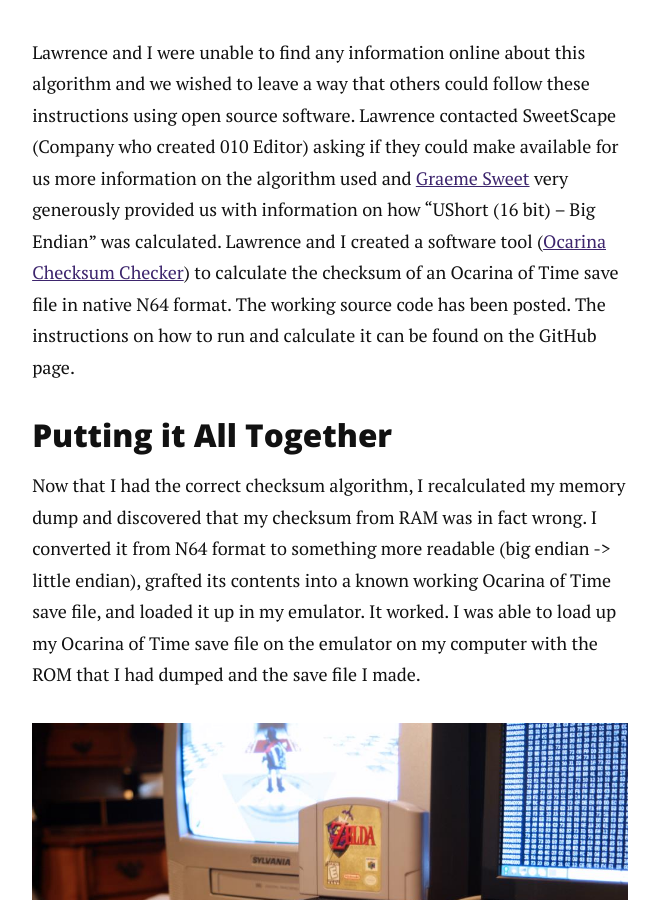
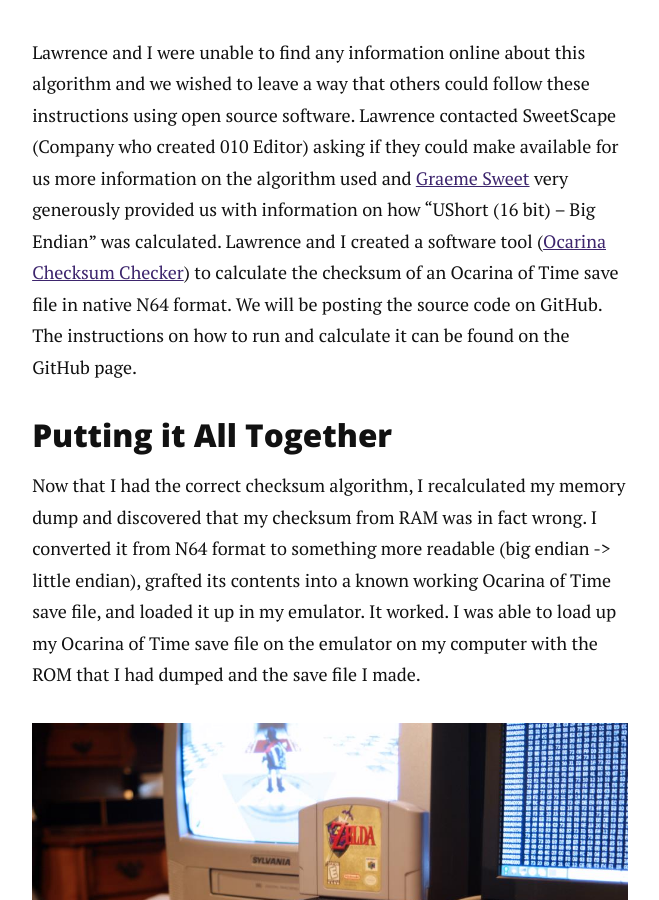
Before and after one commit to aav7fl/website-legacy, a Jekyll site: the page built from _posts/2015-04-11-transferring-n64-saves.md, in a window 1280 px wide and 900 px high, scrolled down 8666 px. Shown: the whole window, without its empty margins (310-969 px from the left). Built offline with Jekyll 4.4.1, drawn with Linux system fonts in a browser that asks for light colours; nearby versions of some CDN libraries; Markdown is read by kramdown in place of the engine named in the settings; comment, search, counter and statistics services are not loaded; some of the changed text lies outside the part shown.

Commit message:
Revert "Update 2015-04-11-transferring-n64-saves.md"
This reverts commit 579fc8c15d0bf6713625adf89e4c5b975236c020.

```diff
--- a/_posts/2015-04-11-transferring-n64-saves.md
+++ b/_posts/2015-04-11-transferring-n64-saves.md
@@ -84,7 +84,7 @@ After a lot of digging around to see how the checksum is calculated, I was able
 
 ![](/assets/img/2015/04/Checksum.png)
 
-Lawrence and I were unable to find any information online about this algorithm and we wished to leave a way that others could follow these instructions using open source software. Lawrence contacted SweetScape (Company who created 010 Editor) asking if they could make available for us more information on the algorithm used and [Graeme Sweet](http://www.sweetscape.com/companyinfo/) very generously provided us with information on how “UShort (16 bit) – Big Endian” was calculated. Lawrence and I created a software tool ([Ocarina Checksum Checker](https://github.com/Vi1i/OcarinaChecksumChecker)) to calculate the checksum of an Ocarina of Time save file in native N64 format. The working source code has been posted. The instructions on how to run and calculate it can be found on the GitHub page.
+Lawrence and I were unable to find any information online about this algorithm and we wished to leave a way that others could follow these instructions using open source software. Lawrence contacted SweetScape (Company who created 010 Editor) asking if they could make available for us more information on the algorithm used and [Graeme Sweet](http://www.sweetscape.com/companyinfo/) very generously provided us with information on how “UShort (16 bit) – Big Endian” was calculated. Lawrence and I created a software tool ([Ocarina Checksum Checker](https://github.com/Vi1i/OcarinaChecksumChecker)) to calculate the checksum of an Ocarina of Time save file in native N64 format. We will be posting the source code on GitHub. The instructions on how to run and calculate it can be found on the GitHub page.
 
 ###Putting it All Together
 
```
Also changed, not shown: other parts of _posts/2015-04-11-transferring-n64-saves.md (+8 -1 lines).
